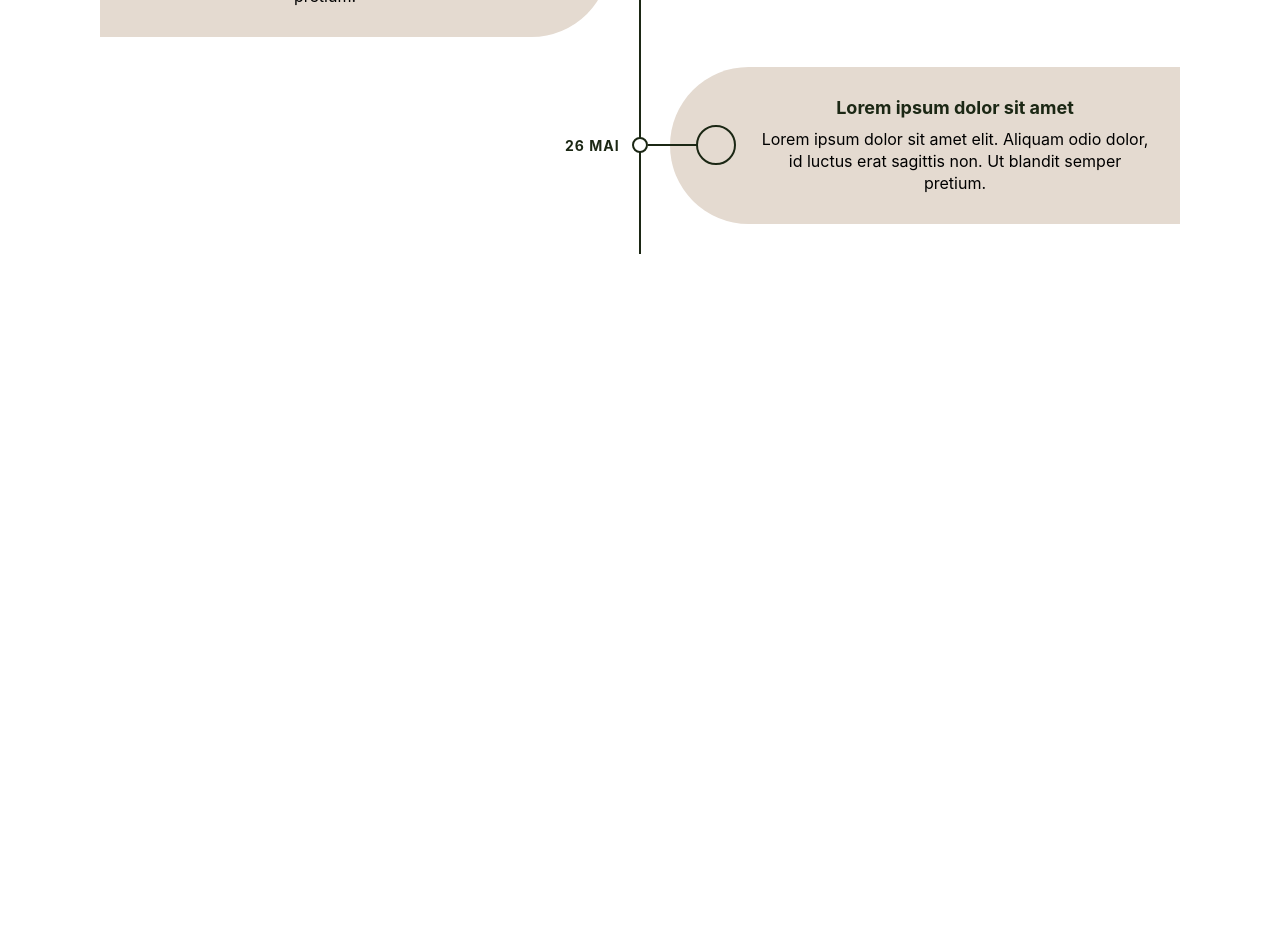
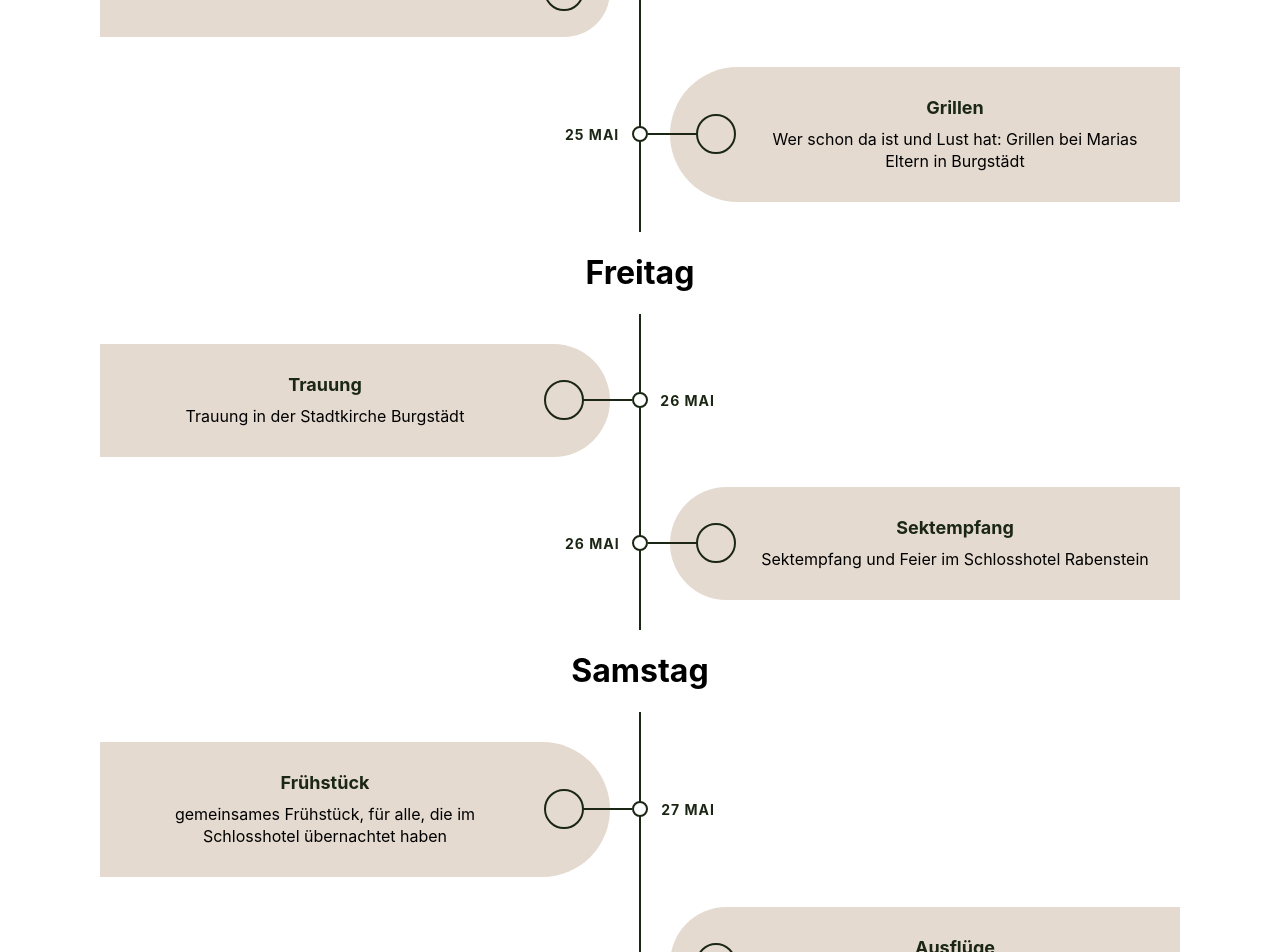
Before and after one commit to Dobherrmann/wedding, a React (Create React App) app: page /Timeline in a window 1280 px wide. Shown: the part 340-1292 px from the top of the page. Before the commit the page ends 800 px from the top, so only its background shows below. Built offline with nearby package versions, Linux system fonts and the light colour scheme.

Commit message:
Texteeinfügen Ablauf

```diff
--- a/src/pages/NavBar.js
+++ b/src/pages/NavBar.js
@@ -13,7 +13,7 @@ class NavBar extends Component {
             btnIds: ["id-btn-container-ourstory", "id-btn-container-pics", "id-btn-container-timeline", "id-btn-container-travels", "id-btn-container-hotels"],
             btnTexts: ["Unsere Geschichte", "Fotos", "Ablauf", "Ausflüge", "Übernachtungen"],
             btnClasses: ["button", "button", "button", "button", "button"],
-            pageNames: ["/", "/Pictures", "/Timeline", "/DayTrips", "/Sleep"]
+            pageNames: ["/", "/Pictures", "/Timeline", "/DayTripsV2", "/Sleep"]
 
         };
     }
--- a/src/pages/Timeline.js
+++ b/src/pages/Timeline.js
@@ -3,50 +3,96 @@ import '../styles/Timeline.css';
 
 class Timeline extends Component {
     state = {
+        day: [
+            {
+                event: [
+                    { date: "25 Mai", eventTitle: "Anreise", eventText: "" },
+                    { date: "25 Mai", eventTitle: "Grillen", eventText: "Wer schon da ist und Lust hat: Grillen bei Marias Eltern in Burgstädt" }
+                ],
+            },
+            {
+                event: [
+                    { date: "26 Mai", eventTitle: "Trauung", eventText: "Trauung in der Stadtkirche Burgstädt" },
+                    { date: "26 Mai", eventTitle: "Sektempfang", eventText: "Sektempfang und Feier im Schlosshotel Rabenstein" }
+                ],
+            },
+            {
+                event: [
+                    { date: "27 Mai", eventTitle: "Frühstück", eventText: "gemeinsames Frühstück, für alle, die im Schlosshotel übernachtet haben" },
+                    { date: "27 Mai", eventTitle: "Ausflüge", eventText: "wer möchte: kleiner Ausflug in die Umgebung" }
+                ],
+            },
+        ],
+    }
 
-    }
+    //     Donnerstag
+    // •	Anreise
+    // •	Wer schon da ist und Lust hat: Grillen bei Marias Eltern in Burgstädt
+
+    // Freitag
+    // •	Trauung in der Stadtkirche Burgstädt
+    // •	Sektempfang und Feier im Schlosshotel Rabenstein
+
+    // Samstag
+    // •	gemeinsames Frühstück, für alle, die im Schlosshotel übernachtet haben
+    // •	wer möchte: kleiner Ausflug in die Umgebung
+
+
+
     // https://codepen.io/htmlcodex/pen/LYGjPgV?editors=1100
     render() {
+        console.log("samstag", this.state.day[2].event[1].eventTitle)
         return (
             <div>
                 <div className="timeline-header">
                     <h1>Ablauf</h1>
                     <p>Lorem ipsum dolor sit amet elit. Aliquam odio dolor, id luctus erat sagittis non. Ut blandit semper pretium.                   </p>
                 </div>
+                <h1>Donnerstag</h1>
                 <div className="timeline">
-                    {this._createElementLeft()}
-                    {this._createElementRight()}
+                    {this._createElementLeft(this.state.day[0].event[0])}
+                    {this._createElementRight(this.state.day[0].event[1])}
+                </div>
+                <h1>Freitag</h1>
+                <div className="timeline">
+                    {this._createElementLeft(this.state.day[1].event[0])}
+                    {this._createElementRight(this.state.day[1].event[1])}
+                </div>
+                <h1>Samstag</h1>
+                <div className="timeline">
+                    {this._createElementLeft(this.state.day[2].event[0])}
+                    {this._createElementRight(this.state.day[2].event[1])}
                 </div>
 
             </div>
         );
     };
 
-    _createElementLeft() {
+    _createElementLeft(event) {
         return (
             <div className="container left">
-                <div className="date"> 26 Mai </div>
+                <div className="date"> {event.date} </div>
                 <i className="icon fa fa-home"></i>
                 <div className="content">
-                    <h2>Lorem ipsum dolor sit amet</h2>
+                    <h2>{event.eventTitle}</h2>
                     <p>
-                        Lorem ipsum dolor sit amet elit. Aliquam odio dolor, id luctus erat sagittis non. Ut blandit semper pretium.
+                        {event.eventText}
                     </p>
                 </div>
             </div>
         )
     };
 
-    _createElementRight() {
+    _createElementRight(event) {
         return (
             <div className="container right">
-                <div className="date"> 26 Mai </div>
+                <div className="date">{event.date}</div>
                 <i className="icon fa fa-home"></i>
                 <div className="content">
-                    <h2>Lorem ipsum dolor sit amet</h2>
+                    <h2>{event.eventTitle}</h2>
                     <p>
-                        Lorem ipsum dolor sit amet elit. Aliquam odio dolor, id luctus erat sagittis non. Ut blandit semper pretium.
-                        </p>
+                        {event.eventText}
+                    </p>
                 </div>
             </div>
         )
--- a/src/styles/DayTripsV2.css
+++ b/src/styles/DayTripsV2.css
@@ -101,4 +101,5 @@
   font-size: 1.5rem;
   color: #1b2714;
   font-weight: lighter;
+  cursor: pointer;
 }
--- a/src/styles/Timeline.css
+++ b/src/styles/Timeline.css
@@ -5,11 +5,9 @@
   Dunkelgrün: 1b2714
 */
 
-.timeline-header{
-    color: #1b2714;
-
+.timeline-header {
+  color: #1b2714;
 }
-
 
 *,
 *::before,
```
